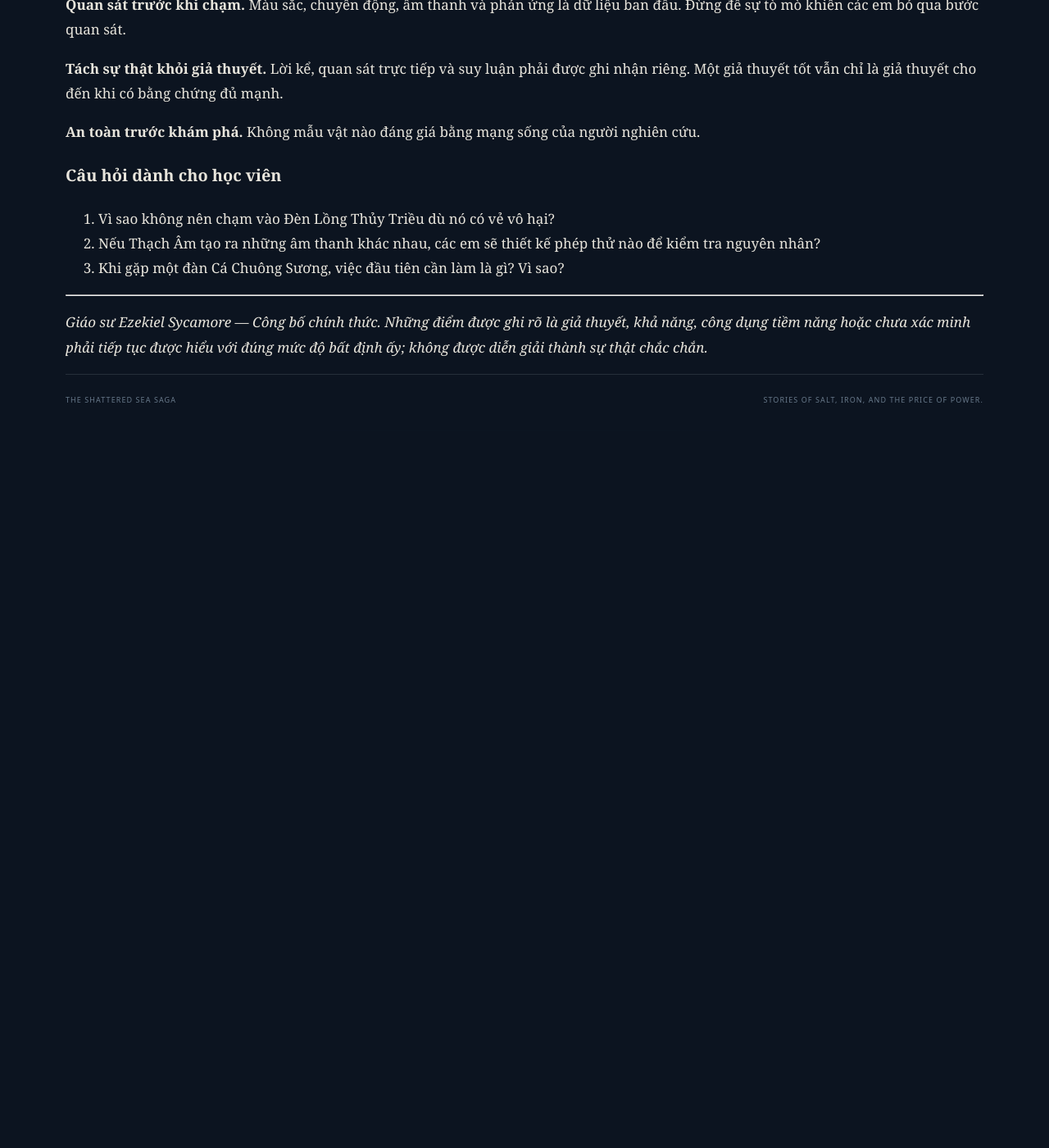
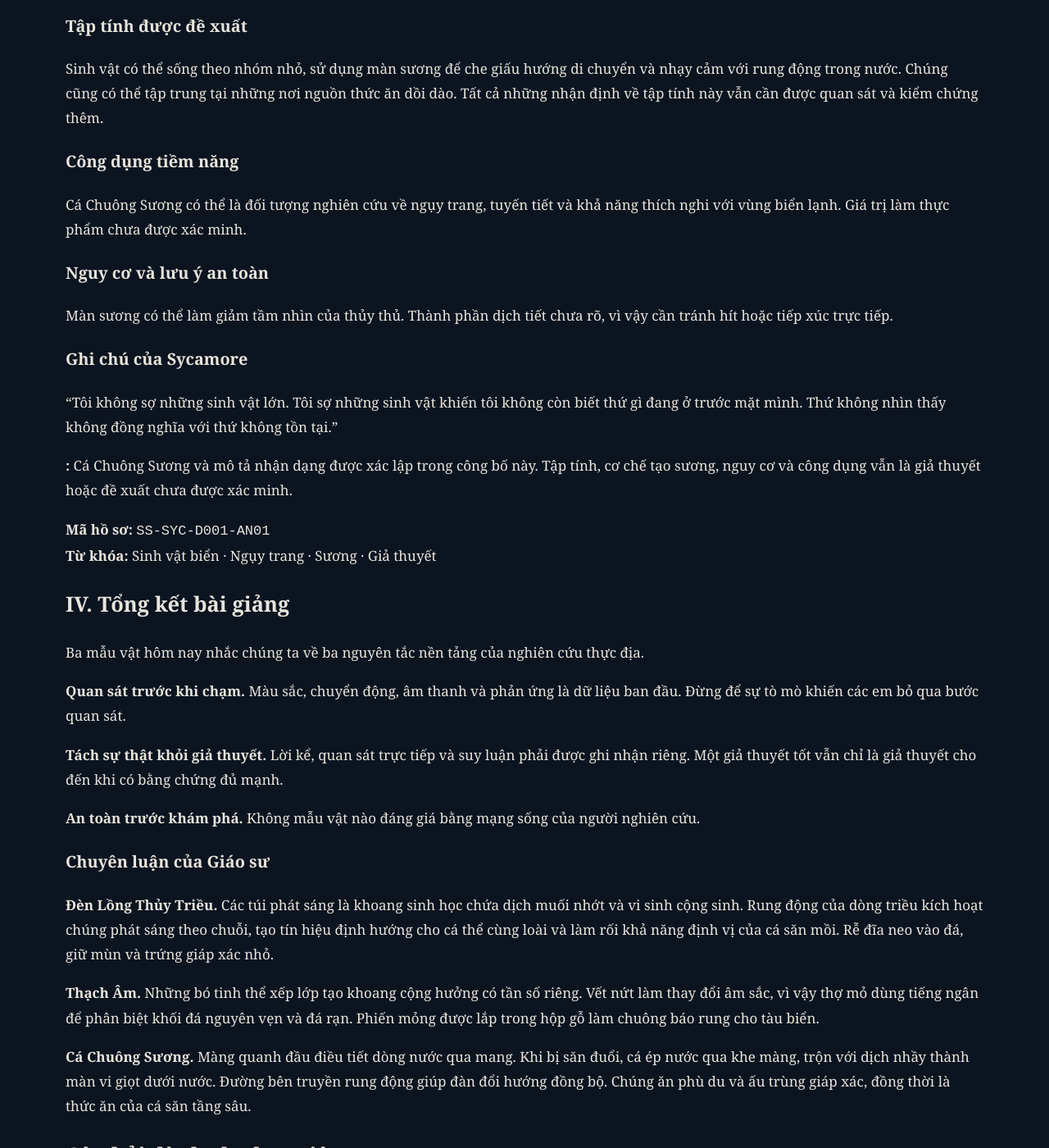
Before and after one commit to trduy91/seven-seas-reader, a Jekyll site: the page built from site/field-notes/sycamore/day-001.md, in a window 1280 px wide and 1400 px high, scrolled down 3478 px. Shown: the whole window at 82% size. Built offline with Jekyll 4.4.1, drawn with Linux system fonts in a browser that asks for light colours; our own code applies the rules of GitHub Pages for plain Markdown files; before the commit the page ends 4003 px from its top, so only the background shows below that; part of the change alters nothing that is shown; some of the changed text lies outside the part shown.

Commit message:
Canon revision 001: expand lecture and repair image links

```diff
--- a/site/field-notes/sycamore/day-001.md
+++ b/site/field-notes/sycamore/day-001.md
@@ -9,7 +9,7 @@
 
 ## I. Thực vật — Đèn Lồng Thủy Triều
 
-![Phác thảo khoa học Đèn Lồng Thủy Triều — hình thái giả định](./images/SS-SYC-D001-PL01.svg)
+![Phác thảo khoa học Đèn Lồng Thủy Triều — hình thái giả định](https://raw.githubusercontent.com/trduy91/seven-seas/main/docs/world/geography/ecology/sycamore-field-notes/images/SS-SYC-D001-PL01.jpg)
 
 **Tên học thuật đề xuất:** *Luminaria tidalensis*
 **Phân loại:** Thực vật ven biển, được giả định có khả năng phát quang.
@@ -31,14 +31,14 @@ Dịch tiết từ các túi có thể gây kích ứng, nhưng điều này ch
 
 “Ánh sáng đẹp thường khiến con người quên mất việc phải cảnh giác. Nếu nhìn thấy một vùng nước phát sáng, đừng vội bước xuống. Hãy quan sát xem ánh sáng có phản ứng với chuyển động của mình không.”
 
-**Mức độ xác nhận:** Sự tồn tại và mô tả nhận dạng của Đèn Lồng Thủy Triều được xác lập trong công bố này. Cơ chế phát sáng, công dụng và nguy cơ vẫn là giả thuyết hoặc khả năng cần kiểm tra.
+**:** Sự tồn tại và mô tả nhận dạng của Đèn Lồng Thủy Triều được xác lập trong công bố này. Cơ chế phát sáng, công dụng và nguy cơ vẫn là giả thuyết hoặc khả năng cần kiểm tra.
 
 **Mã hồ sơ:** `SS-SYC-D001-PL01`
 **Từ khóa:** Ven biển · Phát quang · Sinh thái · Giả thuyết
 
 ## II. Khoáng vật — Thạch Âm
 
-![Phác thảo khoa học Thạch Âm — hình thái và vân đá giả định](./images/SS-SYC-D001-MN01.svg)
+![Phác thảo khoa học Thạch Âm — hình thái và vân đá giả định](https://raw.githubusercontent.com/trduy91/seven-seas/main/docs/world/geography/ecology/sycamore-field-notes/images/SS-SYC-D001-MN01.jpg)
 
 **Tên học thuật đề xuất:** *Resonita obscura*
 **Phân loại:** Khoáng vật.
@@ -60,14 +60,14 @@ Mẫu đá có vết nứt có thể vỡ thành những mảnh sắc. Không đ
 
 “Âm thanh không phải lúc nào cũng là câu trả lời; đôi khi nó chỉ là lời cảnh báo. Đừng xem kinh nghiệm của người thợ mỏ là mê tín chỉ vì họ chưa giải thích được bằng thuật ngữ của các em.”
 
-**Mức độ xác nhận:** Thạch Âm và mô tả nhận dạng được xác lập trong công bố này. Cơ chế cộng hưởng, các ứng dụng và nguy cơ cụ thể vẫn là giả thuyết hoặc khả năng chưa được xác nhận.
+**:** Thạch Âm và mô tả nhận dạng được xác lập trong công bố này. Cơ chế cộng hưởng, các ứng dụng và nguy cơ cụ thể vẫn là giả thuyết hoặc khả năng chưa được xác nhận.
 
 **Mã hồ sơ:** `SS-SYC-D001-MN01`
 **Từ khóa:** Địa chất · Cộng hưởng · Vật liệu · Giả thuyết
 
 ## III. Động vật — Cá Chuông Sương
 
-![Phác thảo khoa học Cá Chuông Sương — hình thái giả định](./images/SS-SYC-D001-AN01.svg)
+![Phác thảo khoa học Cá Chuông Sương — hình thái giả định](https://raw.githubusercontent.com/trduy91/seven-seas/main/docs/world/geography/ecology/sycamore-field-notes/images/SS-SYC-D001-AN01.jpg)
 
 **Tên học thuật đề xuất:** *Nebulacampana pelagica*
 **Phân loại:** Sinh vật biển.
@@ -93,7 +93,7 @@ Màn sương có thể làm giảm tầm nhìn của thủy thủ. Thành phần
 
 “Tôi không sợ những sinh vật lớn. Tôi sợ những sinh vật khiến tôi không còn biết thứ gì đang ở trước mặt mình. Thứ không nhìn thấy không đồng nghĩa với thứ không tồn tại.”
 
-**Mức độ xác nhận:** Cá Chuông Sương và mô tả nhận dạng được xác lập trong công bố này. Tập tính, cơ chế tạo sương, nguy cơ và công dụng vẫn là giả thuyết hoặc đề xuất chưa được xác minh.
+**:** Cá Chuông Sương và mô tả nhận dạng được xác lập trong công bố này. Tập tính, cơ chế tạo sương, nguy cơ và công dụng vẫn là giả thuyết hoặc đề xuất chưa được xác minh.
 
 **Mã hồ sơ:** `SS-SYC-D001-AN01`
 **Từ khóa:** Sinh vật biển · Ngụy trang · Sương · Giả thuyết
@@ -108,7 +108,15 @@ Ba mẫu vật hôm nay nhắc chúng ta về ba nguyên tắc nền tảng củ
 
 **An toàn trước khám phá.** Không mẫu vật nào đáng giá bằng mạng sống của người nghiên cứu.
 
-### Câu hỏi dành cho học viên
+### Chuyên luận của Giáo sư
+
+**Đèn Lồng Thủy Triều.** Các túi phát sáng là khoang sinh học chứa dịch muối nhớt và vi sinh cộng sinh. Rung động của dòng triều kích hoạt chúng phát sáng theo chuỗi, tạo tín hiệu định hướng cho cá thể cùng loài và làm rối khả năng định vị của cá săn mồi. Rễ đĩa neo vào đá, giữ mùn và trứng giáp xác nhỏ.
+
+**Thạch Âm.** Những bó tinh thể xếp lớp tạo khoang cộng hưởng có tần số riêng. Vết nứt làm thay đổi âm sắc, vì vậy thợ mỏ dùng tiếng ngân để phân biệt khối đá nguyên vẹn và đá rạn. Phiến mỏng được lắp trong hộp gỗ làm chuông báo rung cho tàu biển.
+
+**Cá Chuông Sương.** Màng quanh đầu điều tiết dòng nước qua mang. Khi bị săn đuổi, cá ép nước qua khe màng, trộn với dịch nhầy thành màn vi giọt dưới nước. Đường bên truyền rung động giúp đàn đổi hướng đồng bộ. Chúng ăn phù du và ấu trùng giáp xác, đồng thời là thức ăn của cá săn tầng sâu.
+
+## Câu hỏi dành cho học viên
 
 1. Vì sao không nên chạm vào Đèn Lồng Thủy Triều dù nó có vẻ vô hại?
 2. Nếu Thạch Âm tạo ra những âm thanh khác nhau, các em sẽ thiết kế phép thử nào để kiểm tra nguyên nhân?
```
